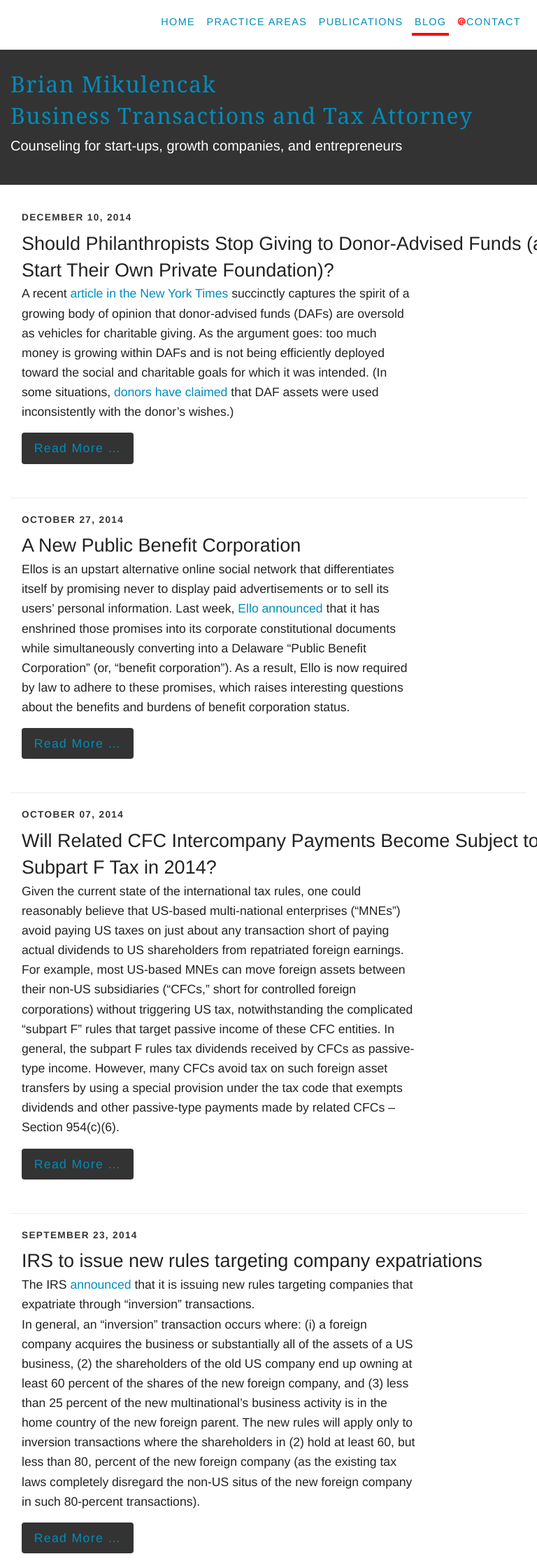
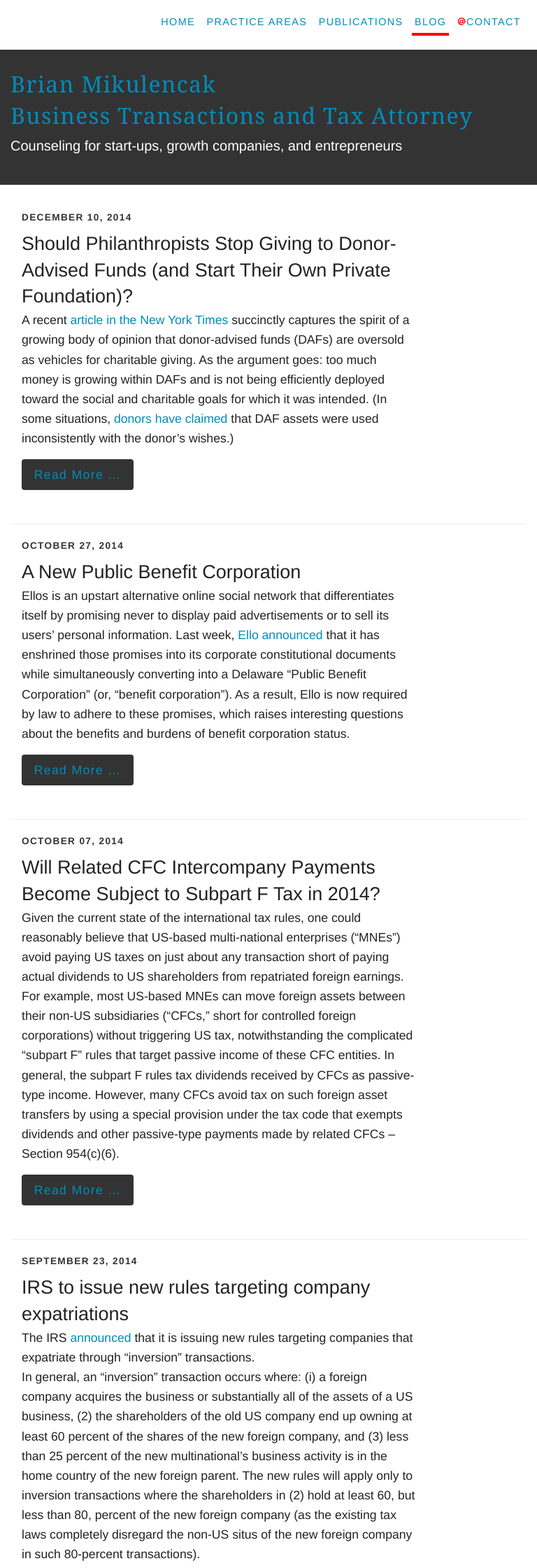
Before and after one commit to brianmik/bmaustinlaw, a Jekyll site: the page built from blog/index.html, in a window 768 px wide. Shown: the top 2240 px of the page at 70% size. Built offline with Jekyll 4.4.1, drawn with Linux system fonts in a browser that asks for light colours; Markdown is read by kramdown in place of the engine named in the settings; the list of posts is cut into pages by our own code; comment, search, counter and statistics services are not loaded.

Commit message:
styling for small screens

```diff
--- a/css/main.css
+++ b/css/main.css
@@ -430,7 +430,7 @@ textarea {
     width: 80%;
   }
 
-  .publication__title, .publication__excerpt, .post__title, .post__excerpt {
+  .publication__title, .publication__excerpt, .post-title, .post__excerpt {
     margin: 0;
     width: 80%;
   }
```
